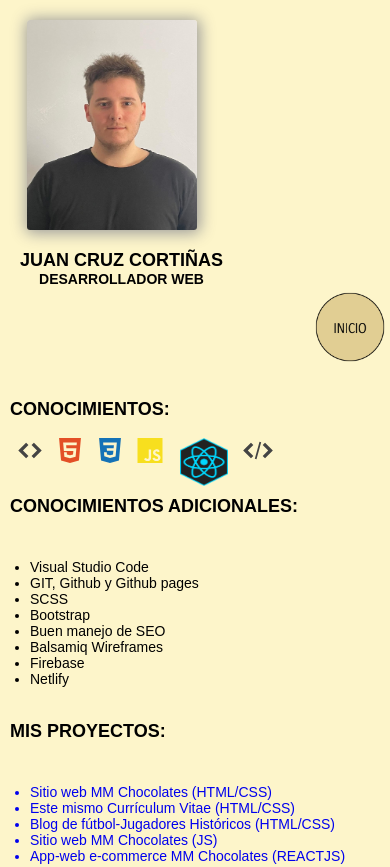
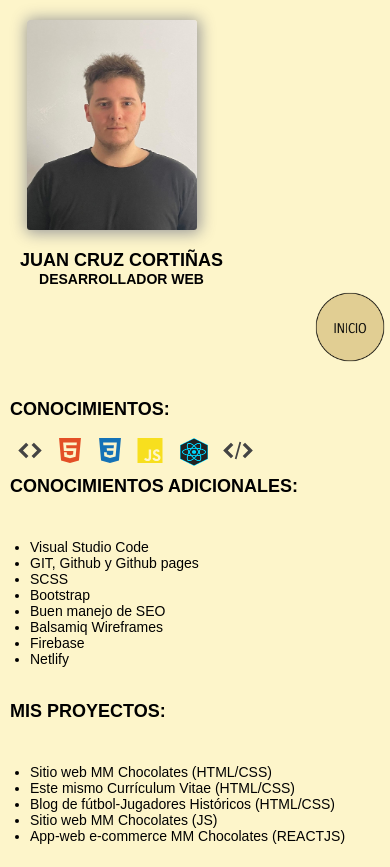
Before and after one commit to Jcruzcorti/CV, a plain HTML site: page portfolio.html in a window 390 px wide. Shown: the top 867 px of the page. Drawn offline with Linux system fonts and the light colour scheme.

Commit message:
Agregamos info de formación y organizamos estructuras en versión mobile

```diff
--- a/css/style.css
+++ b/css/style.css
@@ -99,6 +99,11 @@
   @media screen and (max-width: 768px) {
     .body {
       background-color: #fdf5c8f5; }
+      a {
+        text-decoration: none; }
+      a:visited {
+        text-decoration: none;
+        color: inherit; }
     .header__divheader {
       display: flex;
       flex-wrap: wrap;
@@ -184,7 +189,16 @@
     flex-direction: column;
     justify-content: space-between;
     align-content: flex-start;
-    align-items: center; }
+    align-items: center;
+
+   }
+    a {
+      text-decoration: none;
+      color: #000000; }
+    a:visited {
+      text-decoration: none;
+      color: inherit; }
+
     .header2__divheader--imgfoto {
         width: 320px;
         height: 390px;
@@ -242,6 +256,11 @@
       flex-wrap: wrap;
       flex-direction: column;
       align-content: flex-start; }
+      a {
+        text-decoration: none; }
+      a:visited {
+        text-decoration: none;
+        color: inherit; }
     .header2__divheader--imgfoto {
         width: 170px;
         height: 210px;
@@ -322,6 +341,11 @@
     justify-content: space-between;
     align-content: flex-start;
     align-items: center; }
+    a {
+      text-decoration: none; }
+    a:visited {
+      text-decoration: none;
+      color: inherit; }
     .header3__divheader--imgfoto {
       width: 320px;
       height: 390px;
@@ -395,6 +419,11 @@
       justify-content: space-between;
       align-content: flex-start;
       align-items: none; }
+      a {
+        text-decoration: none; }
+      a:visited {
+        text-decoration: none;
+        color: inherit; }
       .header3__divheader--imgfoto {
         width: 170px;
         height: 210px;
@@ -452,6 +481,12 @@
          .imgconocimientos__img {
             width: 40px;
             height: 25px; }
+          .imgconocimientos2__img{
+            width: 28px;
+            height: 28px;
+            padding-left: 10px;
+            padding-right: 10px;
+          }
     .footer {
       background-color: #e1ce93;
       margin-top: 80px; }
@@ -487,6 +522,11 @@
     justify-content: space-between;
     align-content: flex-start;
     align-items: center; }
+    a {
+      text-decoration: none; }
+    a:visited {
+      text-decoration: none;
+      color: inherit; }
     .header4__divheader--imgfoto {
       width: 320px;
       height: 390px;
@@ -545,6 +585,11 @@
   @media screen and (max-width: 768px) {
     .body {
       background-color: #fdf5c8f5; }
+      a {
+        text-decoration: none; }
+      a:visited {
+        text-decoration: none;
+        color: inherit; }
     .header4__divheader {
       display: flex;
       flex-wrap: wrap;
```
Also changed, not shown: cv.html (+3 -0 lines).
